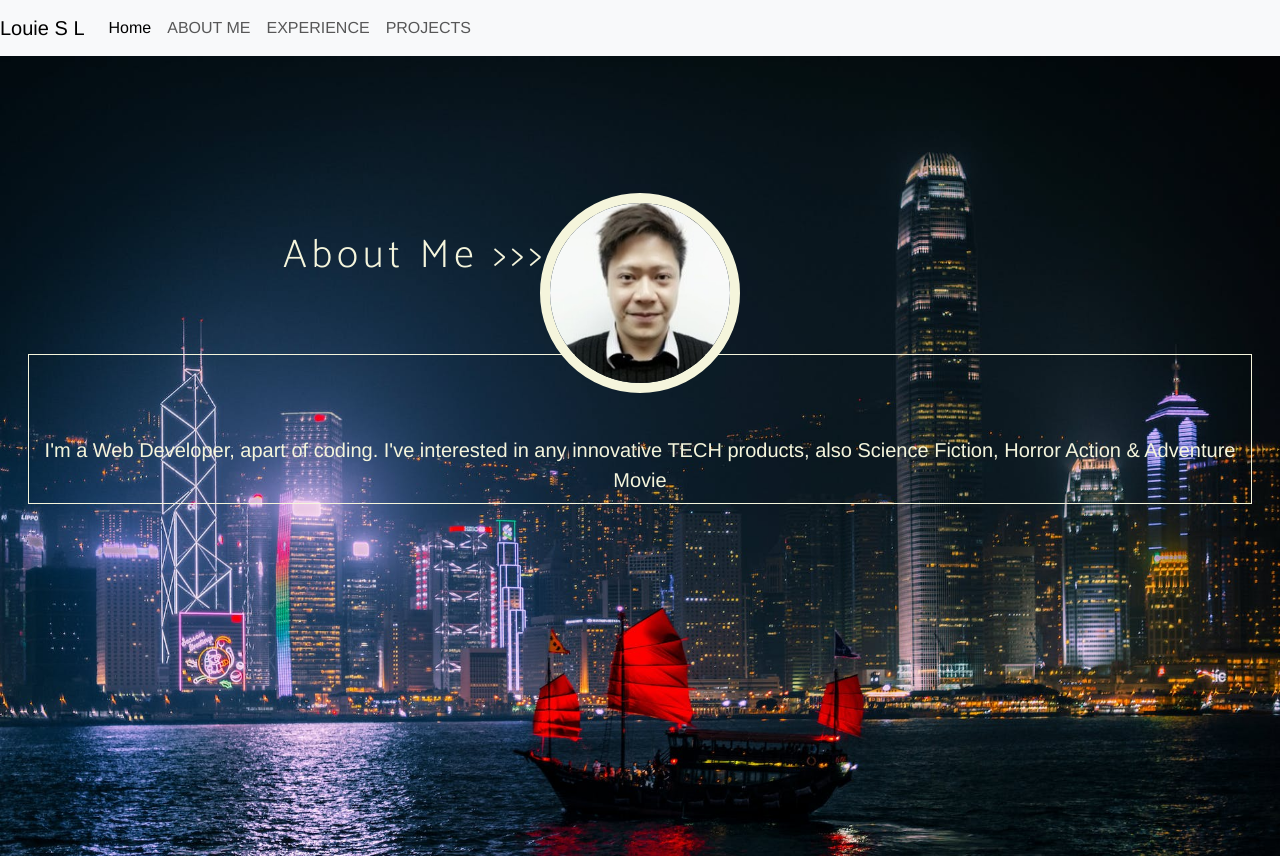
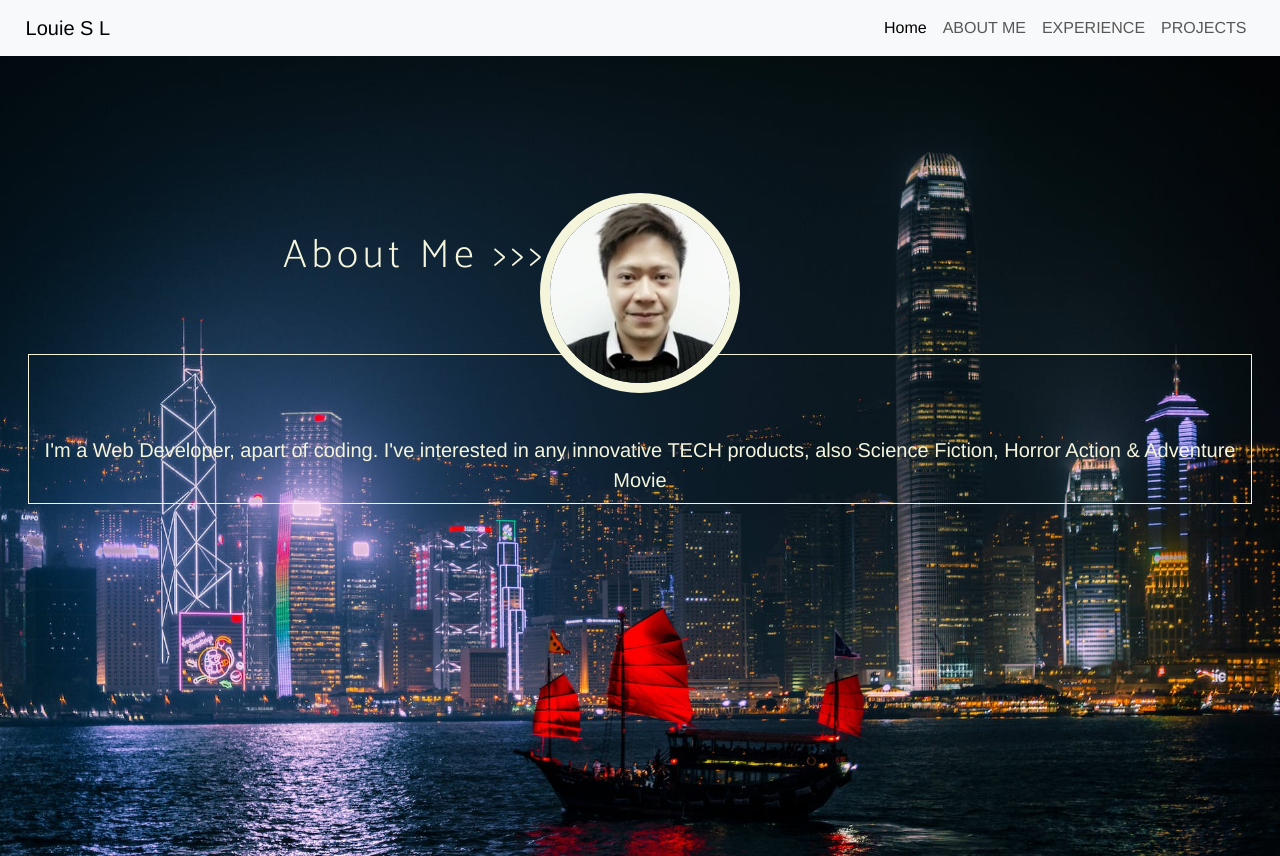
Before and after one commit to Louie888A/Bootstrap-Portfolio, a plain HTML site: page index.html in a window 1280 px wide. Shown: the top 856 px of the page. Drawn offline with nearby package versions, Linux system fonts and the light colour scheme; a web font is replaced by a local one.

Commit message:
adjust nav margin

```diff
--- a/CSS/style.css
+++ b/CSS/style.css
@@ -58,6 +58,12 @@ p {
   padding-top: 3vh;
   line-height: 1vh;
 }
+.navleft {
+  margin-left: 2vw;
+}
+.navr {
+  margin-right: 2vw;
+}
 nav div ul li {
   font-size: 15px;
 }
@@ -102,7 +108,7 @@ nav div ul li {
 }
 #exp1 {
   width: 100%;
-  height: 100%;
+  height: 80vh;
 }
 #exp1 h2 {
   color: rgb(28, 5, 71);
@@ -134,7 +140,7 @@ nav div ul li {
   background-color: black;
   height: 20vh;
   width: 100%;
-  position: absolute;
+  position: static;
   margin: 0px 0px 0px 0px;
   display: flex;
   align-items: center;
@@ -226,6 +232,7 @@ nav div ul li {
   }
   #exp {
     margin: 0px;
+    height: 80vh;
   }
   #exp h2 {
     font-size: 20px;
--- a/index.html
+++ b/index.html
@@ -50,12 +50,12 @@
     <header>
       <!--html nav-->
       <nav class="navbar navbar-expand-lg navbar-light bg-light">
-        <a class="navbar-brand" href="#">Louie S L</a>
+        <a class=" navleft navbar-brand" href="#">Louie S L</a>
         <button class="navbar-toggler" type="button" data-toggle="collapse" data-target="#navbarNavAltMarkup" aria-controls="navbarNavAltMarkup" aria-expanded="false" aria-label="Toggle navigation">
           <span class="navbar-toggler-icon"></span>
         </button>
-        <div class="collapse navbar-collapse" id="navbarNavAltMarkup">
-          <div class="navbar-nav">
+        <div class="collapse navbar-collapse justify-content-end" id="navbarNavAltMarkup">
+          <div class="navr navbar-nav">
             <a class="nav-item nav-link active" href="#">Home <span class="sr-only">(current)</span></a>
             <a class="nav-item nav-link" href="#aboutme">ABOUT ME</a>
             <a class="nav-item nav-link" href="#exp">EXPERIENCE</a>
```
